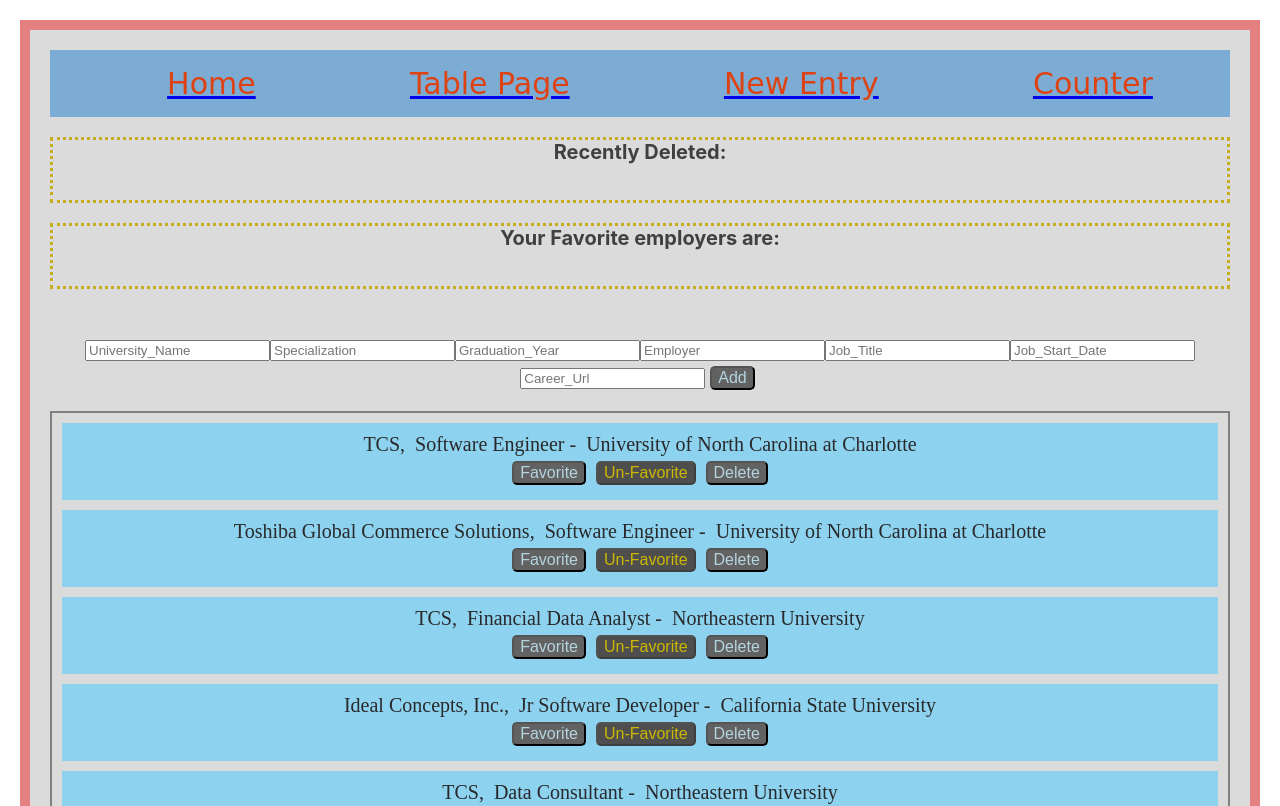
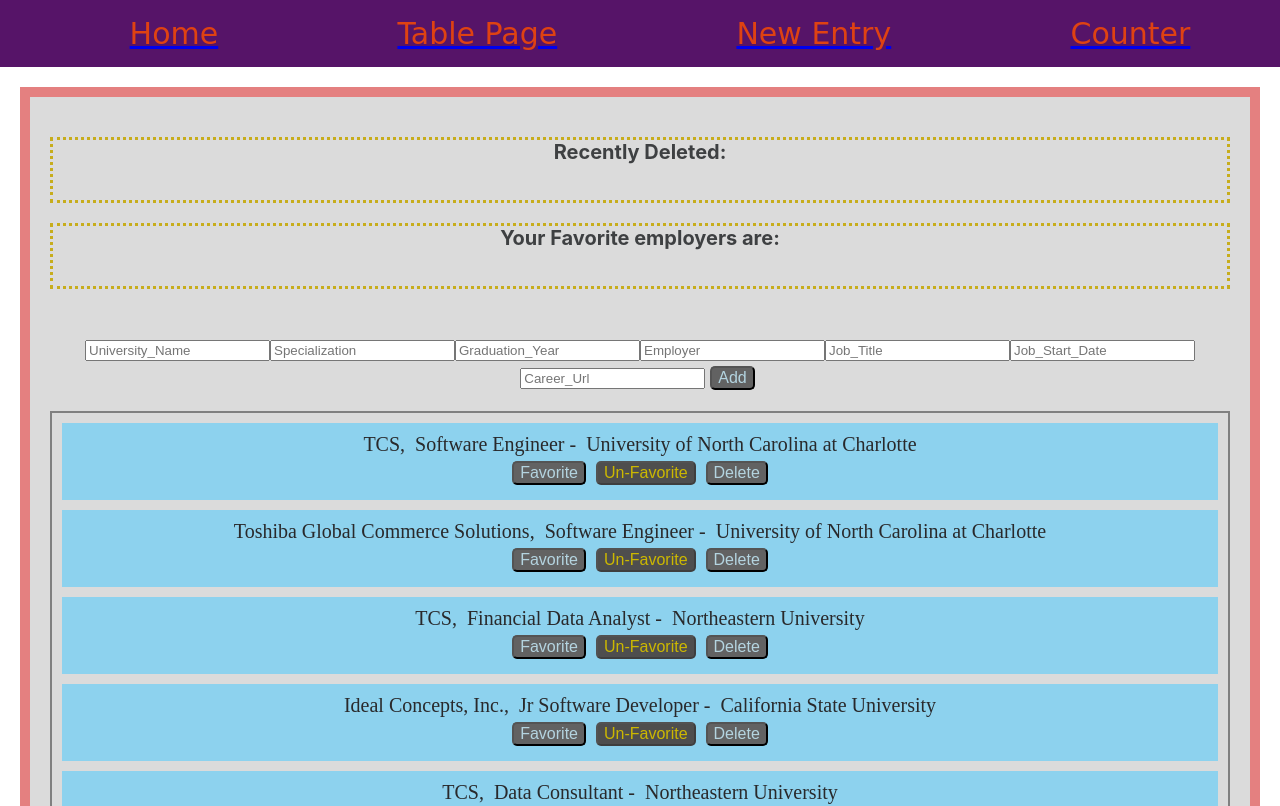
Before and after one commit to Shakya-Prasoon/reactHookPractice, a React (Create React App) app: page /tablePage in a window 1280 px wide. Shown: the top 806 px of the page. Built offline with nearby package versions, Linux system fonts and the light colour scheme; no server answers.

Commit message:
fixed nav css

```diff
--- a/src/App.css
+++ b/src/App.css
@@ -1,4 +1,4 @@
-.App {
+.Main {
   text-align: center;
   margin:20px;
   padding: 20px;
@@ -6,48 +6,14 @@
   background-color: #dbdbdb;
 }
 
-.App-logo {
-  height: 40vmin;
-  pointer-events: none;
-}
-
-@media (prefers-reduced-motion: no-preference) {
-  .App-logo {
-    animation: App-logo-spin infinite 20s linear;
-  }
-}
-
-.App-header {
-  background-color: #282c34;
-  min-height: 100vh;
-  display: flex;
-  flex-direction: column;
-  align-items: center;
-  justify-content: center;
-  font-size: calc(10px + 2vmin);
-  color: white;
-}
-
-.App-link {
-  color: #61dafb;
-}
-
-@keyframes App-logo-spin {
-  from {
-    transform: rotate(0deg);
-  }
-  to {
-    transform: rotate(360deg);
-  }
-}
 
 nav {
   display: flex;
   justify-content: space-around;
   align-items: center;
-  min-height: 2vh;
-  background: rgb(124, 172, 211);
-  color: white;
+  min-height: 1vh;
+  background: rgb(86, 20, 104);
+  color: silver;
 }
 
 
--- a/src/App.jsx
+++ b/src/App.jsx
@@ -14,12 +14,14 @@
 		<Router>
 			<div className="App">
 				<Nav />
+				<div className="Main">
 					<Switch>
 						<Route path="/" exact component ={ Home } />
 						<Route path="/tablePage" component ={ TablePage } />
 						<Route path="/newEntry" component ={ NewEntry } />
 						<Route path="/counter" component ={ Counter } />
 					</Switch>
+				</div>
 			</div>
 		</Router>
 	);
```
Lines whose indentation alone changed are shown as unchanged.
